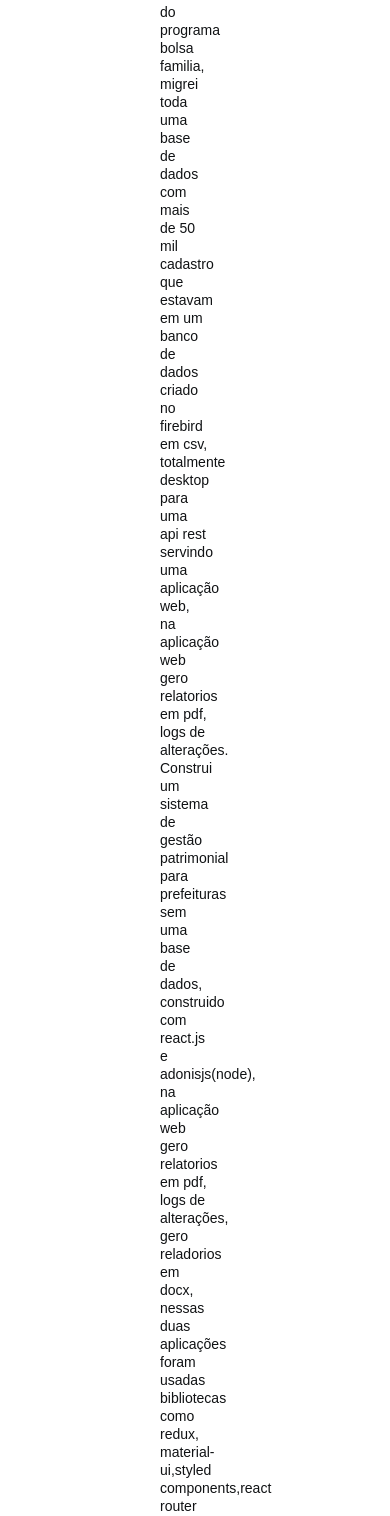
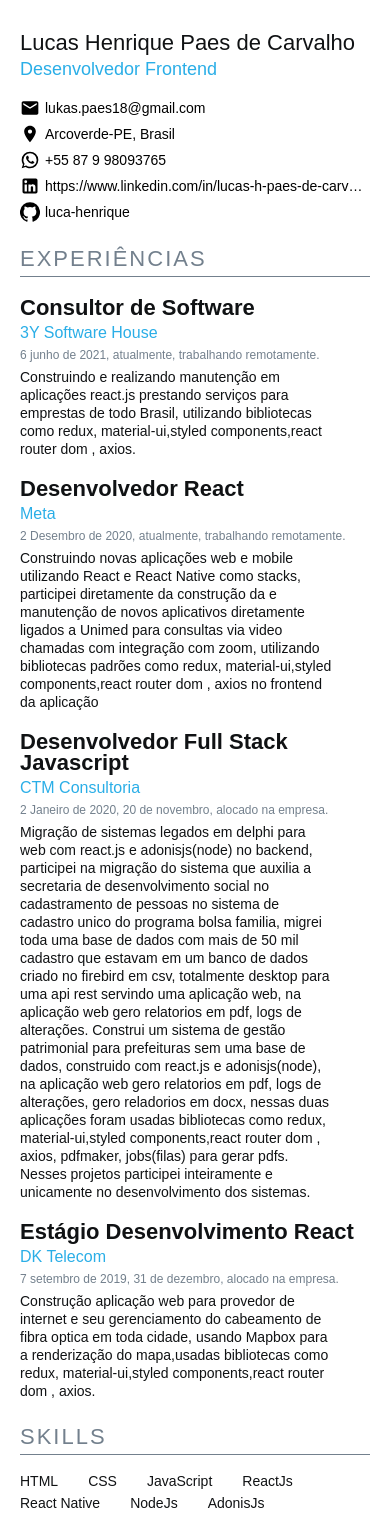
Before and after one commit to luca-henrique/curriculum, a React (Create React App) app: page / in a window 390 px wide. Shown: the top 1516 px of the page. Built offline with nearby package versions, Linux system fonts and the light colour scheme.

Commit message:
responsividade

```diff
--- a/src/App.tsx
+++ b/src/App.tsx
@@ -31,7 +31,6 @@
       <Header>
         <Name>Lucas Henrique Paes de Carvalho</Name>
         <Role>Desenvolvedor Frontend</Role>
-      </Header>
 
         <ContactContainer>
           <ContactContainerRow>
@@ -61,6 +60,7 @@
             <Contact>luca-henrique</Contact>
           </ContactContainerRow>
         </ContactContainer>
+      </Header>
 
       <Section>
         <TitleSection>Experiências</TitleSection>
--- a/src/style.js
+++ b/src/style.js
@@ -4,16 +4,19 @@
   display: flex;
   flex-direction: column;
   width: 100%;
-  height: 100vh;
-  justify-content: center;
-  padding: 20px 160px;
+
+  padding: 40px 70px;
+
+  @media (max-width: 800px) {
+    padding: 20px;
+  }
 `;
 
 export const Header = styled.header`
+  margin-top: 12px;
   display: flex;
   flex-direction: column;
   width: 100%;
-  padding-top: 500px;
 `;
 
 export const ContactContainer = styled.section`
@@ -39,6 +42,11 @@
   font-size: 28px;
   line-height: 28px;
   color: #101214;
+
+  @media (max-width: 490px) {
+    font-size: 22px;
+    line-height: 22px;
+  }
 `;
 
 export const Role = styled.h2`
@@ -49,6 +57,10 @@
   font-size: 24px;
   line-height: 28px;
   color: #2aaee7;
+  @media (max-width: 490px) {
+    font-size: 18px;
+    line-height: 22px;
+  }
 `;
 
 export const Contact = styled.h6`
@@ -59,6 +71,12 @@
   line-height: 18px;
   color: #000000;
   margin-left: 5px;
+
+  @media (max-width: 490px) {
+    white-space: nowrap;
+    overflow: hidden;
+    text-overflow: ellipsis;
+  }
 `;
 
 export const TitleSection = styled.h3`
@@ -120,6 +138,10 @@
   line-height: 18px;
   color: #101214;
   width: 70%;
+
+  @media (max-width: 490px) {
+    width: 90%;
+  }
 `;
 
 export const SkillsContainer = styled.div`
@@ -128,6 +150,10 @@
   flex-direction: row;
   flex-wrap: wrap;
   width: 60%;
+
+  @media (max-width: 490px) {
+    width: 90%;
+  }
 `;
 
 export const Skills = styled.h5`
@@ -139,4 +165,9 @@
   color: #101214;
   margin-right: 30px;
   margin-top: 10px;
+
+  @media (max-width: 490px) {
+    font-size: 14px;
+    line-height: 12px;
+  }
 `;
```
Lines whose indentation alone changed are shown as unchanged.
